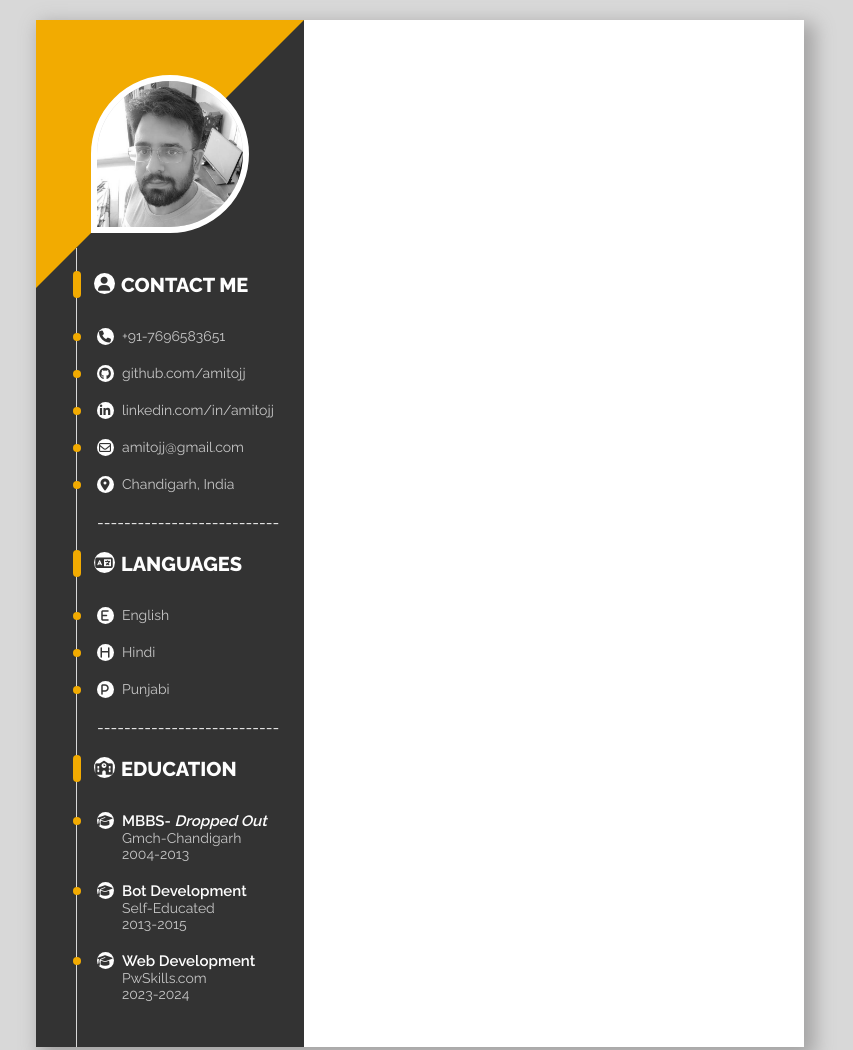
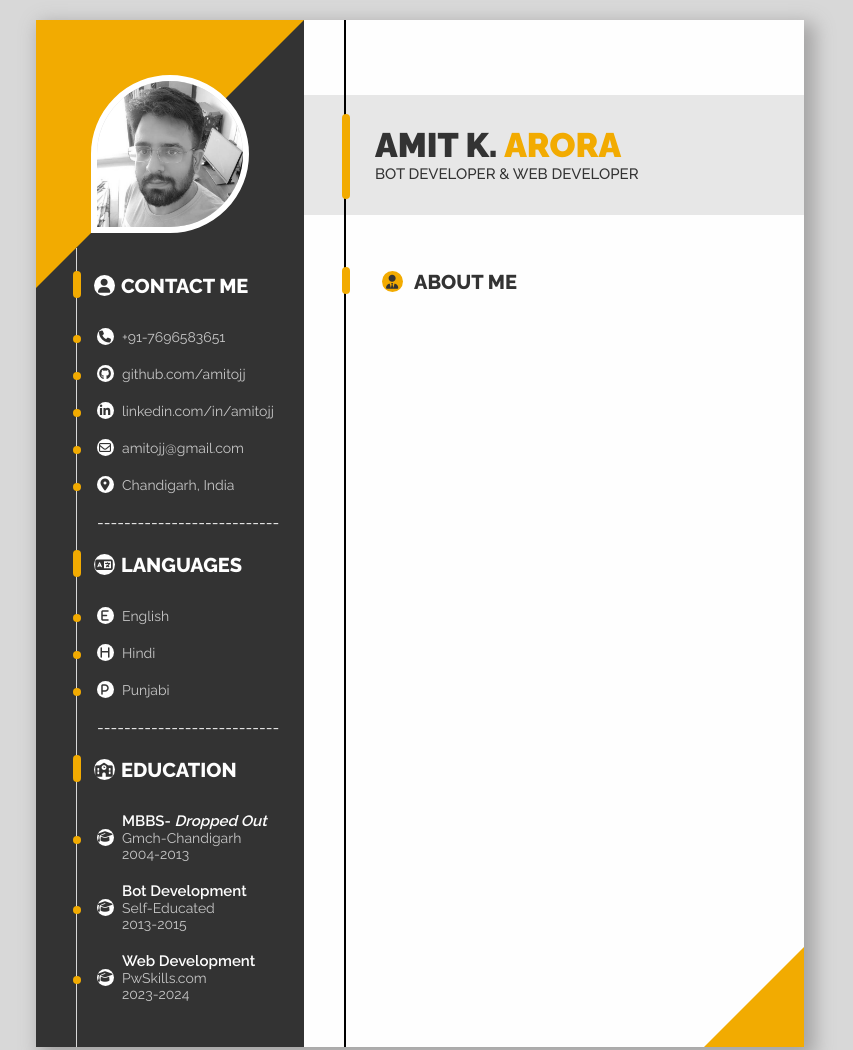
Before and after one commit to amitojj/1-Resume-Project, a plain HTML site: page index.html in a window 1280 px wide. Shown: the top 1050 px of the page, without its empty margins (220-1073 px from the left). Drawn offline with Linux system fonts and the light colour scheme.

Commit message:
finish both sides

```diff
--- a/index.html
+++ b/index.html
@@ -175,7 +175,31 @@
                 <!-- Education section end -->
             </div>
         </div>
-        <div class="right"></div>
+        <div class="right">
+            <div class="triangle_right"></div>
+            <div class="me"></div>
+            <div class="fields_right">
+                <div class="separator"></div>
+                <div class="me_head ">
+                    <div class="iam">
+                        <p class="name">AMIT K. <span class=" surname">ARORA</span></p>
+                        <p class="occu">Bot Developer & Web Developer</p>
+                    </div>
+                </div>
+                <div class="separator-r"></div>
+                <div class="sect">
+                    <div class="head-r list">
+                        <div class="icon-box-r">
+                            <div class="icon-y big">
+                                <i class="fa-solid fa-user-tie"></i>
+                            </div>
+                        </div>
+                        <p>ABOUT ME</p>
+                    </div>
+
+                </div>
+            </div>
+        </div>
     </div>
     <!-- <script src="script.js"></script> -->
 </body>
--- a/style.css
+++ b/style.css
@@ -70,6 +70,7 @@ a {
 }
 .list {
     display: flex;
+    align-items: center;
 }
 div.head {
     margin-bottom: 30px;
@@ -142,3 +143,107 @@ div.content > p > a {
     font-weight: 600;
     color: #fefefe;
 }
+.right {
+    width: 100%;
+    /* height: auto; */
+    background-color: #fefefe;
+    color: #333333;
+    position: relative;
+}
+.fields_right {
+    padding: 85px 0;
+    border-left: 2px solid #000000;
+    margin-left: 40px;
+    margin-top: 0px;
+    height: 100%;
+    z-index: 1;
+    position: relative;
+}
+
+.triangle_right {
+    position: absolute;
+    width: 0;
+    height: 0;
+    right: 0;
+    bottom: 0;
+    z-index: 1;
+    border-style: solid;
+    border-width: 0 0 100px 100px;
+    border-color: transparent transparent #f2ab01 transparent;
+}
+.me{
+    position: absolute;
+    background-color: #e7e7e7;
+    width:100%;
+    height: 120px;
+    margin-top: 75px;
+    z-index: 0;
+
+}
+.name{
+    font-size: 34px;
+    font-weight: 900;
+}
+.surname{
+    color: #f2ab01;
+}
+.occu{
+    text-transform: uppercase;
+    font-size: 15px;
+    font-weight: 500;
+}
+.me_head{
+    display: flex;
+    padding-bottom: 20px;
+    margin-bottom: 20px;
+}
+.me_head::before {
+    content: ""; /* Create an empty marker */
+    display: inline-block;
+    width: 8px; /* Adjust the width to control the elongation */
+    height: 85px; /* Adjust the height to control the elongation */
+    background-color: #f2ab01; /* Change the marker color */
+    border-radius: 5px; /* Create a rounded shape */
+    margin-right: 25px;
+    margin-left: -4px;
+    margin-top: -11px;
+}
+.separator-r {
+    margin: 50px;
+}
+.head-r {
+    margin-bottom: 30px;
+    font-size: 20px;
+    font-weight: 800;
+    /* letter-spacing: 0.5px */
+}
+.head-r::before {
+    content: ""; /* Create an empty marker */
+    display: inline-block;
+    width: 8px; /* Adjust the width to control the elongation */
+    height: 27px; /* Adjust the height to control the elongation */
+    background-color: #f2ab01; /* Change the marker color */
+    border-radius: 5px; /* Create a rounded shape */
+    margin-right: 20px;
+    margin-left: -4px;
+    margin-top: -2px;
+}
+.icon-y {
+    display: flex;
+    justify-content: center;
+    align-items: center;
+    background-color: #f2ab01;
+    border-radius: 50%;
+    margin: auto;
+}
+
+.big-y {
+    width: 22px;
+    height: 22px;
+    font-size: 14px;
+}
+
+
+.icon-box-r{
+    width: 44px;
+}
```
Lines whose indentation alone changed are shown as unchanged.
